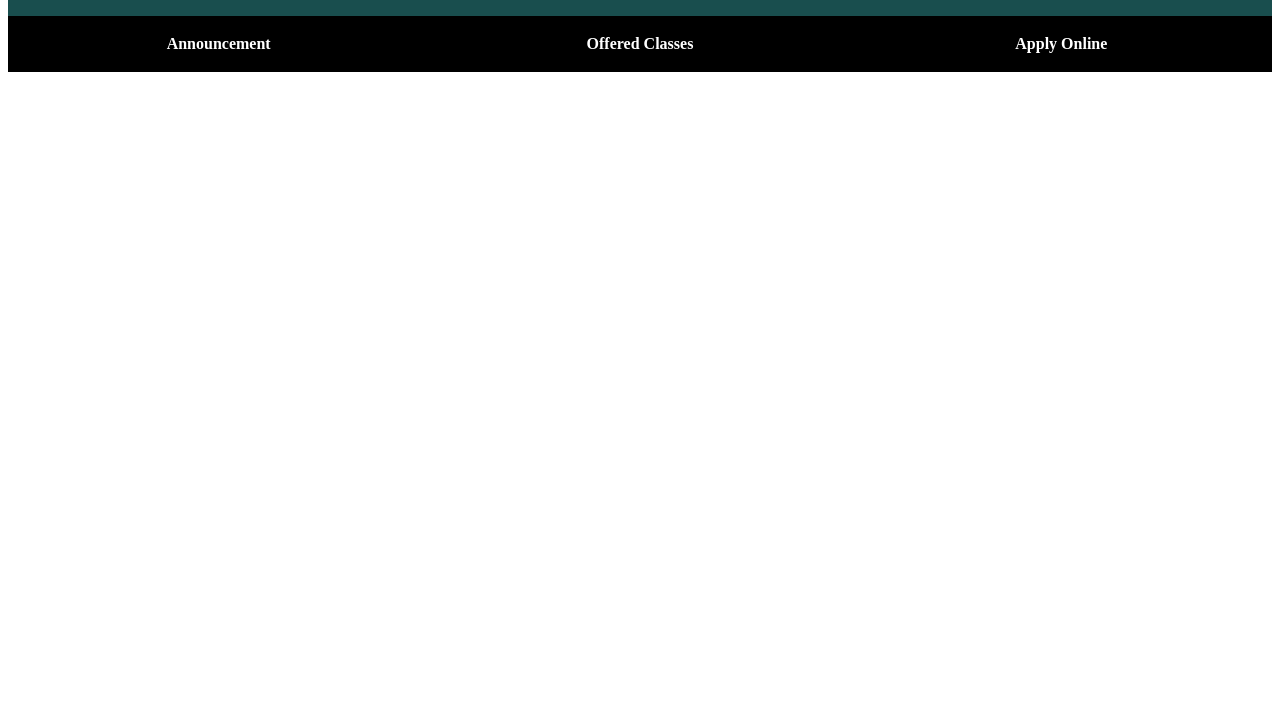
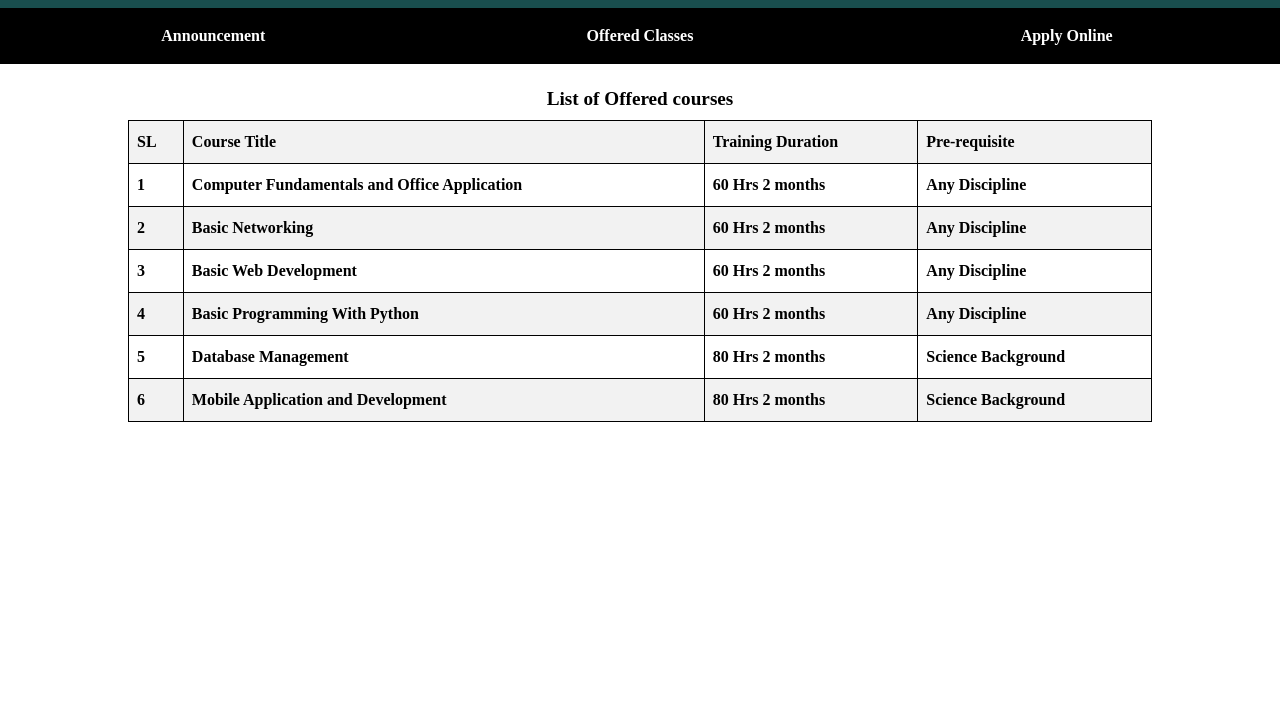
Before and after one commit to Abdullah-Al-Ovi/web_eng_lab_test, a plain HTML site: page courses.html in a window 1280 px wide. Shown: the part 96-800 px from the top of the page. Drawn offline with Linux system fonts and the light colour scheme.

Commit message:
Added courses

```diff
--- a/courses.html
+++ b/courses.html
@@ -5,6 +5,11 @@
     <meta name="viewport" content="width=device-width, initial-scale=1.0">
     <link rel="stylesheet" href="style.css">
     <title>Courses</title>
+    <style>
+        *{
+            margin: 0;
+        }
+    </style>
 </head>
 <body>
     <header style="height: 13vh;background-color:rgb(25, 78, 78);display: flex;align-items: center;justify-content: center;">
@@ -15,5 +20,56 @@
         <div><a href="courses.html">Offered Classes</a></div>
         <div><a href="apply.html">Apply Online</a></div>
     </nav>
+    <section class="courses">
+        <table>
+            <caption>List of Offered courses</caption>
+            <thead>
+                <tr>
+                    <th>SL</th>
+                    <th>Course Title</th>
+                    <th>Training Duration</th>
+                    <th>Pre-requisite</th>
+                </tr>
+            </thead>
+            <tbody>
+                <tr>
+                    <th>1</th>
+                    <th>Computer Fundamentals and Office Application</th>
+                    <th>60 Hrs 2 months</th>
+                    <th>Any Discipline</th>
+                </tr>
+                <tr>
+                    <th>2</th>
+                    <th>Basic Networking</th>
+                    <th>60 Hrs 2 months</th>
+                    <th>Any Discipline</th>
+                </tr>
+                <tr>
+                    <th>3</th>
+                    <th>Basic Web Development</th>
+                    <th>60 Hrs 2 months</th>
+                    <th>Any Discipline</th>
+                </tr>
+                <tr>
+                    <th>4</th>
+                    <th>Basic Programming With Python</th>
+                    <th>60 Hrs 2 months</th>
+                    <th>Any Discipline</th>
+                </tr>
+                <tr>
+                    <th>5</th>
+                    <th>Database Management</th>
+                    <th>80 Hrs 2 months</th>
+                    <th>Science Background</th>
+                </tr>
+                <tr>
+                    <th>6</th>
+                    <th>Mobile Application and Development</th>
+                    <th>80 Hrs 2 months</th>
+                    <th>Science Background</th>
+                </tr>
+            </tbody>
+        </table>
+    </section>
 </body>
 </html>
--- a/style.css
+++ b/style.css
@@ -3,11 +3,13 @@ nav{
     grid-template-columns: repeat(3,1fr);
     background-color: black;
     height: 7vh;
+    margin-bottom: 1.5rem;
 }
 nav div{
     display: flex;
     justify-content: center;
     align-items: center;
+
 }
 nav a{
     color: white;
@@ -20,9 +22,8 @@ nav div:hover{
 nav div:hover a{
     color: black;
 }
-section{
+.announcement{
     width: 80%;
-    margin-top: 1rem;
     margin-left: auto;
     margin-right: auto;
     padding: 3rem 3rem;
@@ -32,3 +33,37 @@ section{
 section>ul,p,h1{
     margin-bottom: 1rem;
 }
+table {
+    width: 80%;
+    margin-left: auto;
+    margin-right: auto;
+    border-collapse: collapse;
+}
+
+caption {
+    font-size: 1.2em;
+    font-weight: bold;
+    margin-bottom: 10px;
+}
+
+thead {
+    background-color: #f2f2f2;
+}
+
+th, td {
+    padding: 12px 8px;
+    text-align: left;
+    border: 1px solid black;
+}
+
+table td{
+    font-weight: 100;
+}
+
+tr:nth-child(even) {
+    background-color: #f2f2f2;
+}
+
+tr:hover {
+    background-color: #ddd;
+}
```
